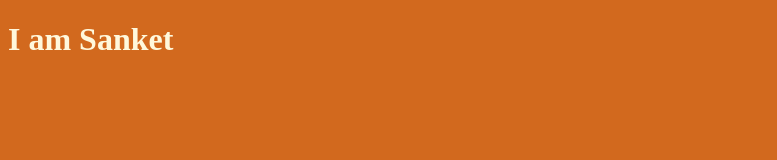
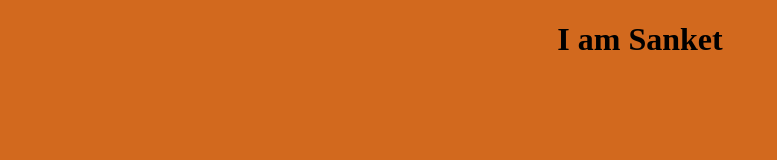
Before and after one commit to Sanket-Ghosh/clone-proj, a plain HTML site: page index.html in a window 1280 px wide. In both pictures the pointer is over the element "I am Sanket". Shown: the whole page, without its empty margins (0-777 px from the left). Drawn offline with Linux system fonts and the light colour scheme.

Commit message:
new commit

```diff
--- a/index.html
+++ b/index.html
@@ -8,6 +8,7 @@
     <title>This is clone</title>
 </head>
 <body>
-    <h1>I am Sanket</h1>
+    <h1 class="hoverable">I am Sanket</h1>
+
 </body>
 </html>
--- a/style.css
+++ b/style.css
@@ -2,3 +2,14 @@ body{
     background-color:chocolate;
     color: cornsilk;
 }
+
+h1{
+    position: relative;
+}
+
+h1:hover{
+    cursor: pointer;
+    color: black;
+    text-align: center;
+    transition: 0.5s;
+}
```
